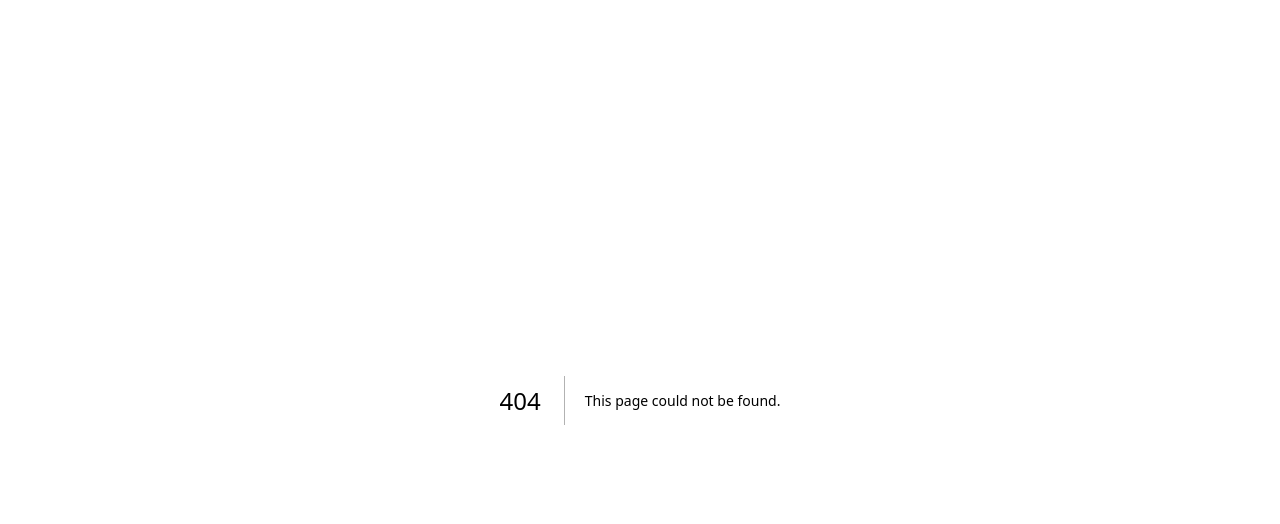
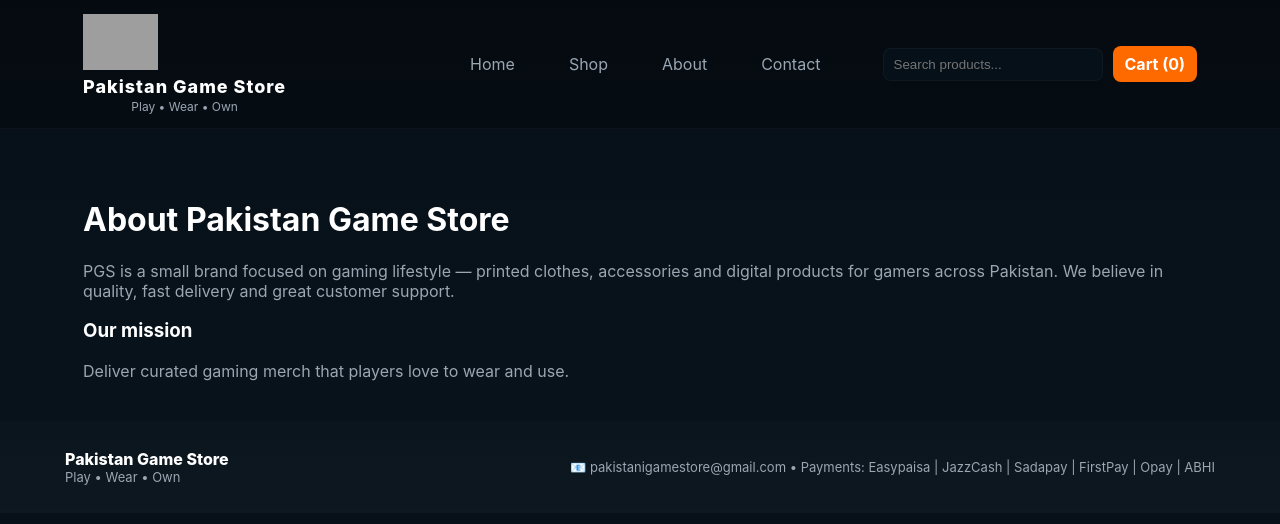
Before and after one commit to Pakistani-Game-Store/pgs-store-upgrad, a Next.js app: page /about in a window 1280 px wide. Before the commit this address had no page. Shown: the top 524 px of the page. Built offline with nearby package versions, Linux system fonts and the light colour scheme; grey boxes are pictures that could not be loaded.

Commit message:
Create about.js

```diff
--- /dev/null
+++ b/pages/about.js
@@ -0,0 +1,17 @@
+import Header from "../components/Header";
+import Footer from "../components/Footer";
+
+export default function About() {
+  return (
+    <>
+      <Header />
+      <main className="container" style={{paddingTop:20}}>
+        <h1>About Pakistan Game Store</h1>
+        <p className="muted">PGS is a small brand focused on gaming lifestyle — printed clothes, accessories and digital products for gamers across Pakistan. We believe in quality, fast delivery and great customer support.</p>
+        <h3 style={{marginTop:18}}>Our mission</h3>
+        <p className="muted">Deliver curated gaming merch that players love to wear and use.</p>
+      </main>
+      <Footer />
+    </>
+  );
+}
```
